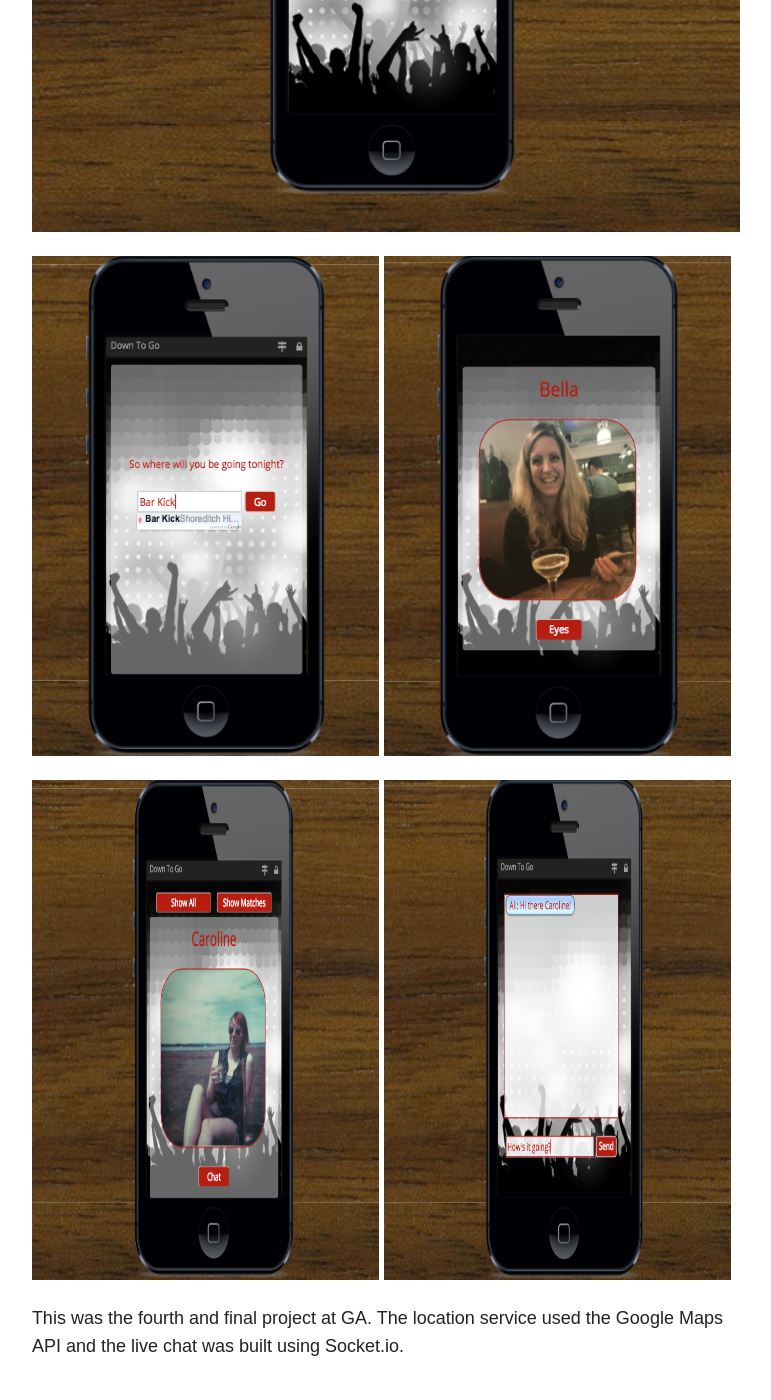
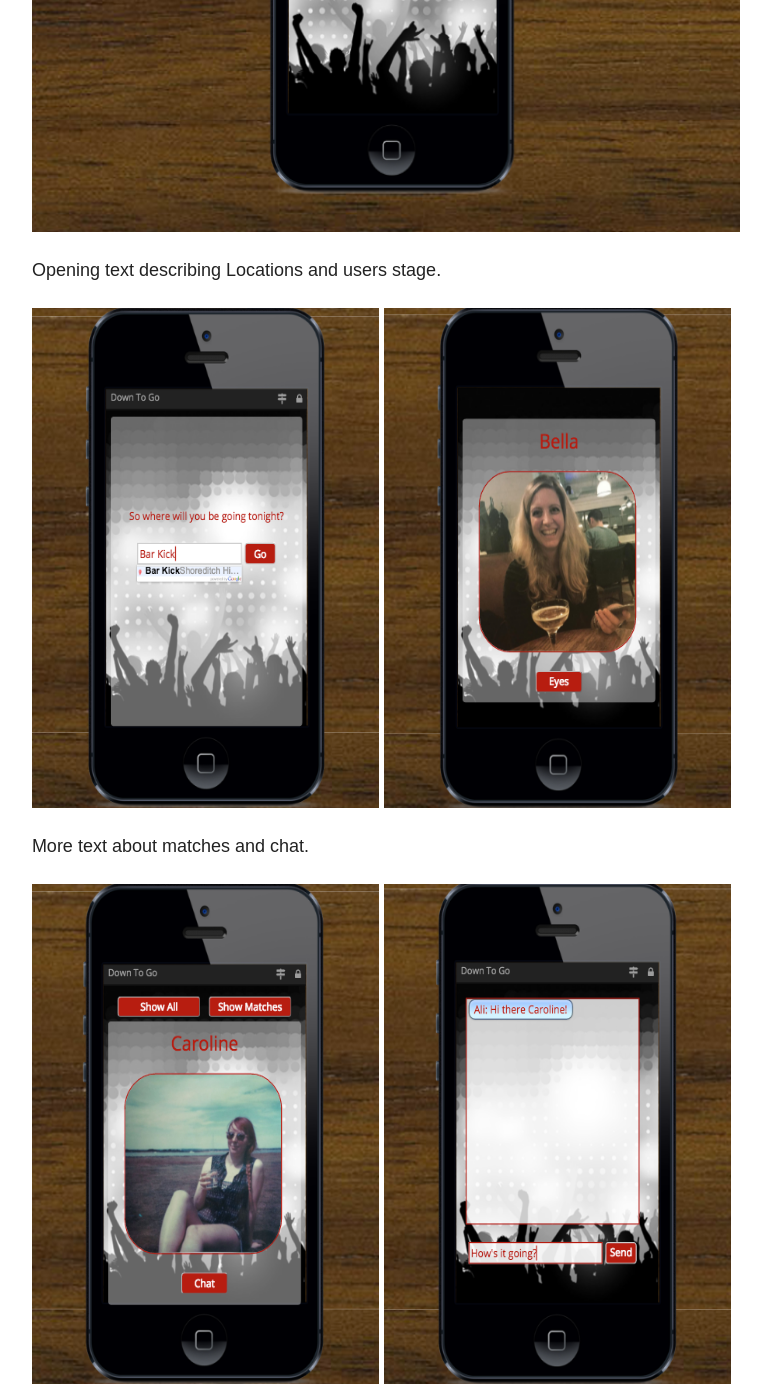
Before and after one commit to AlistairHopkins92/AlistairHopkins92.github.io, a Jekyll site: the page built from projects/index.md, in a window 1280 px wide and 1400 px high, scrolled down 4553 px. Shown: the whole window, without its empty margins (254-1025 px from the left). Built offline with Jekyll 4.4.1, drawn with Linux system fonts in a browser that asks for light colours; nearby versions of some CDN libraries.

Commit message:
resized the rest of the images, and added some testing text

```diff
--- a/projects/index.md
+++ b/projects/index.md
@@ -82,10 +82,12 @@ This project was built as the first group project as a team of three. The projec
 
 ![GitHub Logo](/images/downtogo.png){: .projectimage}
 
+Opening text describing Locations and users stage.
 
 ![GitHub Logo](/images/location.png){: .projectimage2}
 ![GitHub Logo](/images/users.png){: .projectimage2}
 
+More text about matches and chat.
 
 ![GitHub Logo](/images/matches.png){: .projectimage2}
 ![GitHub Logo](/images/chat.png){: .projectimage2}
```
Also changed, not shown: images/chat.png, images/matches.png.
